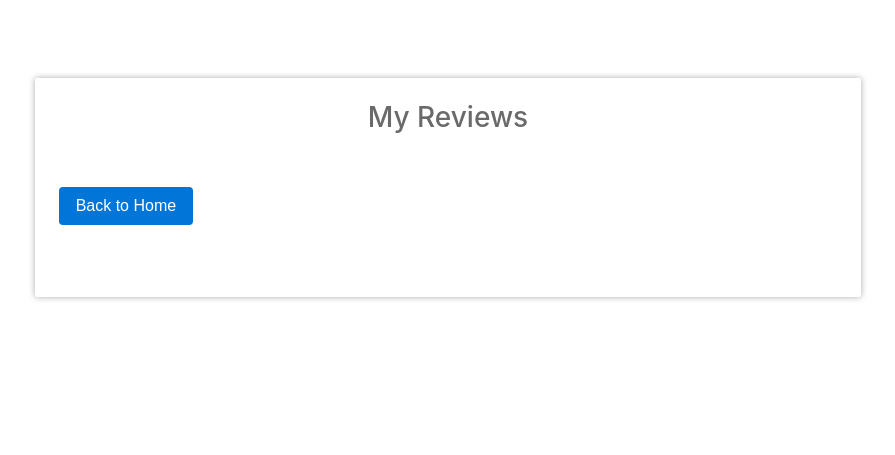
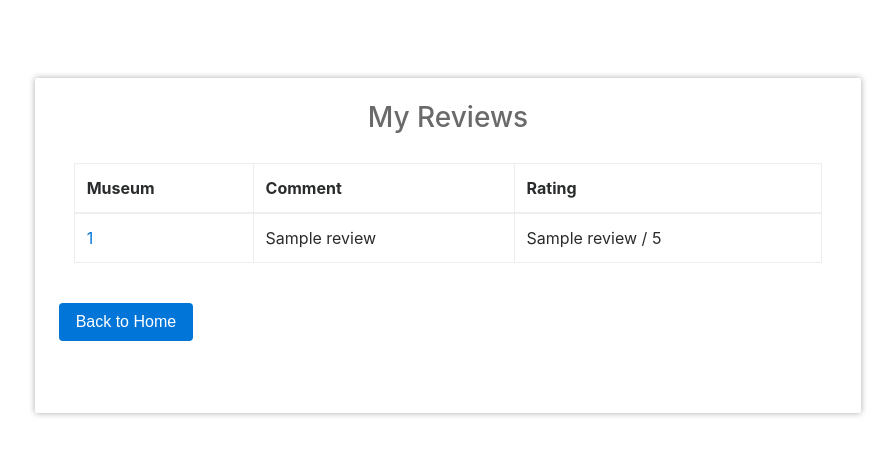
Before and after one commit to dcochs3/CS4400, a Flask app: template templates/myReviews.html in a window 1280 px wide. Shown: the part 16-471 px from the top of the page, without its empty margins (192-1087 px from the left). Run offline with Flask 2, Linux system fonts and the light colour scheme; the template is opened without the code that fills it: most values are stand-ins (such as "Sample title", 1, 10 or a date in 2020); some libraries are stand-ins or nearby versions.

Commit message:
hooked up backend for review history, fixed purchased ticket popup

```diff
--- a/app.py
+++ b/app.py
@@ -378,15 +378,28 @@ def specificMuseum(museum_name):
     isCurator = request.args.get('isCurator')
     museum_info = None
     museum_exists = None
+    visitor_email = session.get('user')
+    purchasedTicket = None
+
 
     query1 = "SELECT * FROM museumdb.museum WHERE museumName = '{0}';".format(museumname)
     query = "SELECT exhibitName, year, url FROM museumdb.exhibit WHERE museumName = '{0}';".format(museumname)
+    purchasedTicketQuery = "SELECT * FROM ticket WHERE visitorEmail = '{0}' AND museumName = '{1}';".format(visitor_email, museumname)
 
     try:
         cursor.execute(query1)
         museum_exists = cursor.fetchone()
         cursor.execute(query)
         museum_info = cursor.fetchall()
+
+        cursor.execute(purchasedTicketQuery)
+        tickets = cursor.fetchall()
+
+        if len(tickets) == 0:
+            purchasedTicket = 0
+        else:
+            purchasedTicket = 1
+
     except:
         print('Error')
 
@@ -395,7 +408,7 @@ def specificMuseum(museum_name):
         error = "There is no museum with that name."
         return redirect(url_for('loggedin', error=error))
 
-    return render_template('specificMuseum.html', museum_name=museumname, isCurator=isCurator, museum_info=museum_info)
+    return render_template('specificMuseum.html', museum_name=museumname, isCurator=isCurator, museum_info=museum_info, purchasedTicket=purchasedTicket)
 
 @app.route('/addExhibit/<museum_name>', methods=['POST'])
 def addExhibit(museum_name):
@@ -494,7 +507,12 @@ def myTickets():
 
 @app.route('/myReviews')
 def myReviews():
-    return render_template('myReviews.html')
+    visitor_email = session.get('user')
+    query = "SELECT * FROM review WHERE visitorEmail = '{0}';".format(visitor_email)
+    cursor.execute(query)
+    reviews = cursor.fetchall()
+    conn.commit()
+    return render_template('myReviews.html', reviews=reviews)
 
 @app.route('/curatorRequest')
 def curatorRequest():
--- a/templates/myReviews.html
+++ b/templates/myReviews.html
@@ -29,7 +29,36 @@
                     {% endif %}
 
 
+                    <div class="container">
+                        <table class="table table-bordered table-hover">
+                            <thead>
+                                <tr>
+                                    <th>Museum</th>
+                                    <th>Comment</th>
+                                    <th>Rating</th>
+                                </tr>
+                            </thead>
+                            <tbody>
 
+
+                                <!-- TO DO -->
+                                <!-- for each museum -->
+                                {% for review in reviews %}
+                                <tr>
+                                    <td>
+                                        <a href="/museum/{{review[0]}}">{{review[0]}}</a>
+                                    </td>
+                                    <td>
+                                        {{review[2]}}
+                                    </td>
+                                    <td>
+                                        {{review[3]}} / 5
+                                    </td>
+                                </tr>
+                                {% endfor %}
+                            </tbody>
+                        </table>
+                    </div>
 
 
                     <form action='/back'>
```
Also changed, not shown: templates/specificMuseum.html (+16 -4 lines).
